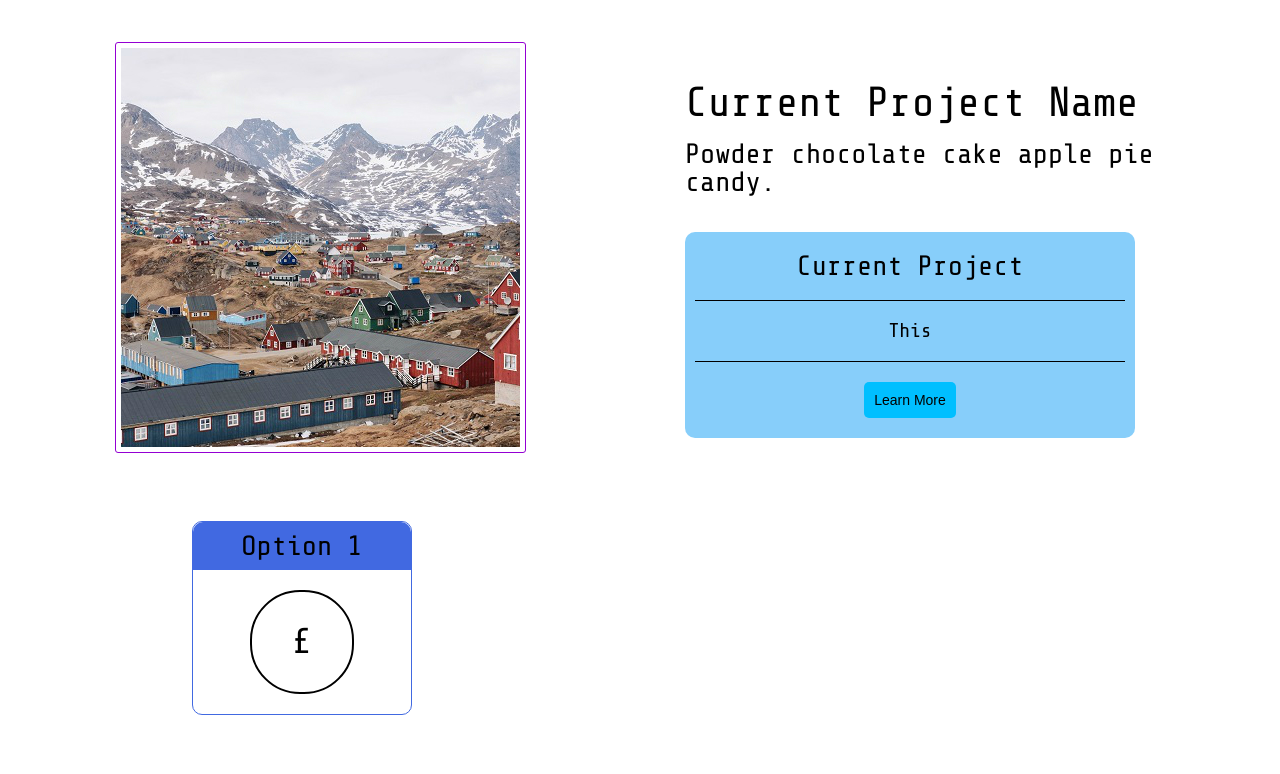
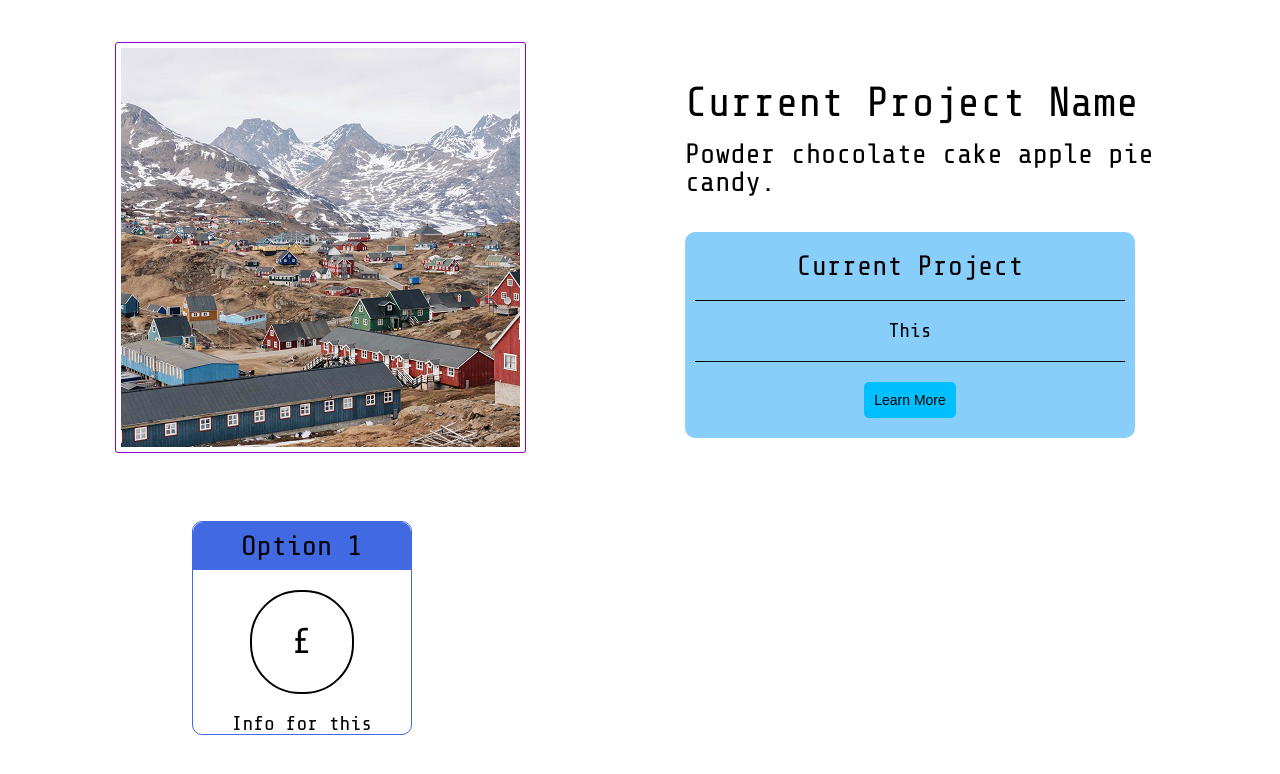
Before and after one commit to mordmaman/profile1, a plain HTML site: page index.html in a window 1280 px wide. Shown: the part 1316-2090 px from the top of the page. Drawn offline with nearby package versions, Linux system fonts and the light colour scheme.

Commit message:
adds text to well

```diff
--- a/index.html
+++ b/index.html
@@ -168,6 +168,9 @@
                 <div class="circle">
                     <span class="circle_text">£</span>
                 </div>
+                <div class="well_info">
+                    <span class="well_text">Info for this</span>
+                </div>
             </div>
         </div>
     </section>
--- a/styles.css
+++ b/styles.css
@@ -441,6 +441,14 @@ hr{
   font-size: 36px;
 }
 
+.well_info{
+  margin-top: 20px;
+  text-align: center;
+}
+
+.well_text{
+  font-size: 20px;
+}
 
 /*
   ========================================
```
